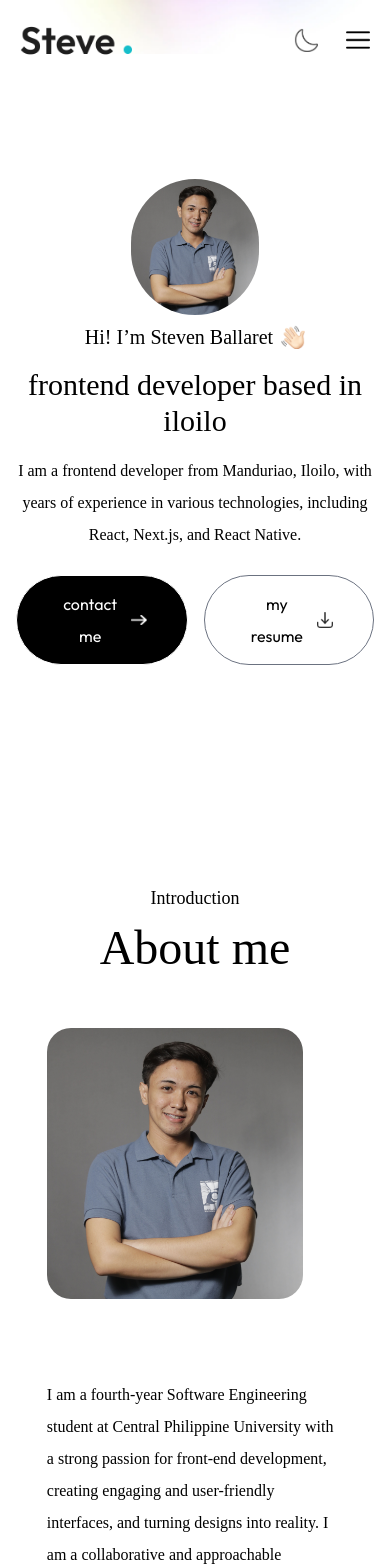
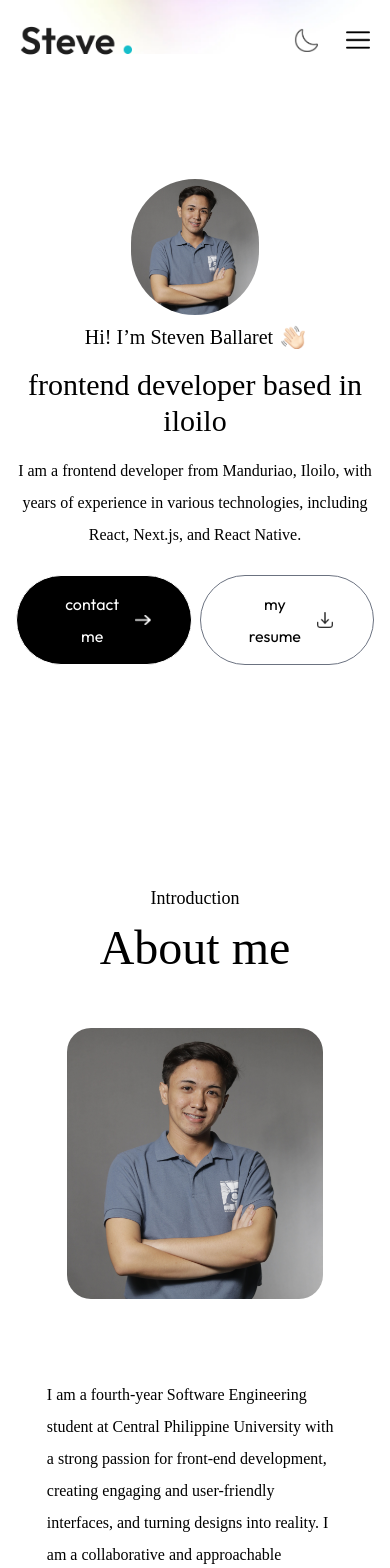
Before and after one commit to SteveBllrt/Portfolio, a Next.js app: page / in a window 390 px wide. Shown: the top 1568 px of the page. Built offline with nearby package versions, Linux system fonts and the light colour scheme; a web font is replaced by a local one.

Commit message:
fix: fix components postions on mobile view

```diff
--- a/src/app/components/About.tsx
+++ b/src/app/components/About.tsx
@@ -9,7 +9,7 @@ const About = () => {
       <h2 className="text-center text-5xl font-Ovo">About me</h2>
 
       <div className="flex w-full flex-col lg:flex-row gap-20 mb-20 mt-12">
-        <div className="w-64 sm:w-80 rounded-3xl max-w-none mt-2">
+        <div className="w-64 sm:w-80 rounded-3xl max-w-none mt-2 mx-auto">
           <Image
             src={assets.profile}
             alt="profile"
--- a/src/app/components/Header.tsx
+++ b/src/app/components/Header.tsx
@@ -28,7 +28,7 @@ const Header = () => {
         </p>
 
         <div className="flex items-center justify-center">
-          <div className="flex flex-col sm:flex-row items-center gap-4 mt-6 mr-4">
+          <div className="flex flex-col sm:flex-row items-center gap-4 mt-6 mr-2">
             <a
               href="#contact"
               className="px-10 py-3 border border-white rounded-full bg-black text-white flex items-center gap-2"
--- a/src/app/components/Work.tsx
+++ b/src/app/components/Work.tsx
@@ -2,7 +2,7 @@ import React from "react";
 
 const Work = () => {
   return (
-    <div id="work" className="w-full px-[12%] py-10 scroll-mt-20">
+    <div id="work" className="w-full px-[8%] py-10 scroll-mt-20">
       <h4 className="text-center mb-2 text-lg font-Ovo"> My portfolio</h4>
       <h2 className="text-center text-5xl font-Ovo">My latest work</h2>
       <p className="text-center max-w-2xl mx-auto mt-5 mb-12 font-Ovo">
```
